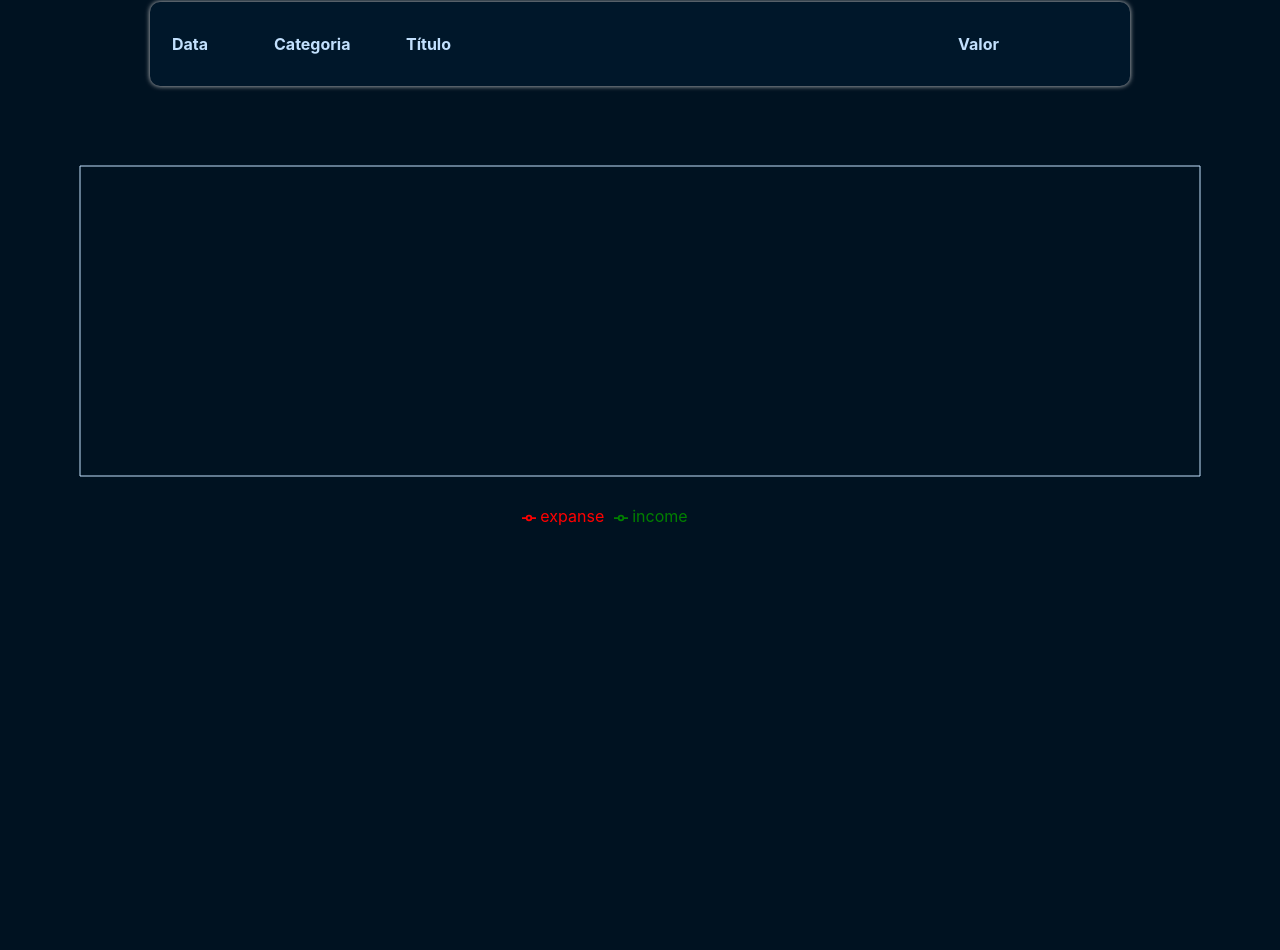
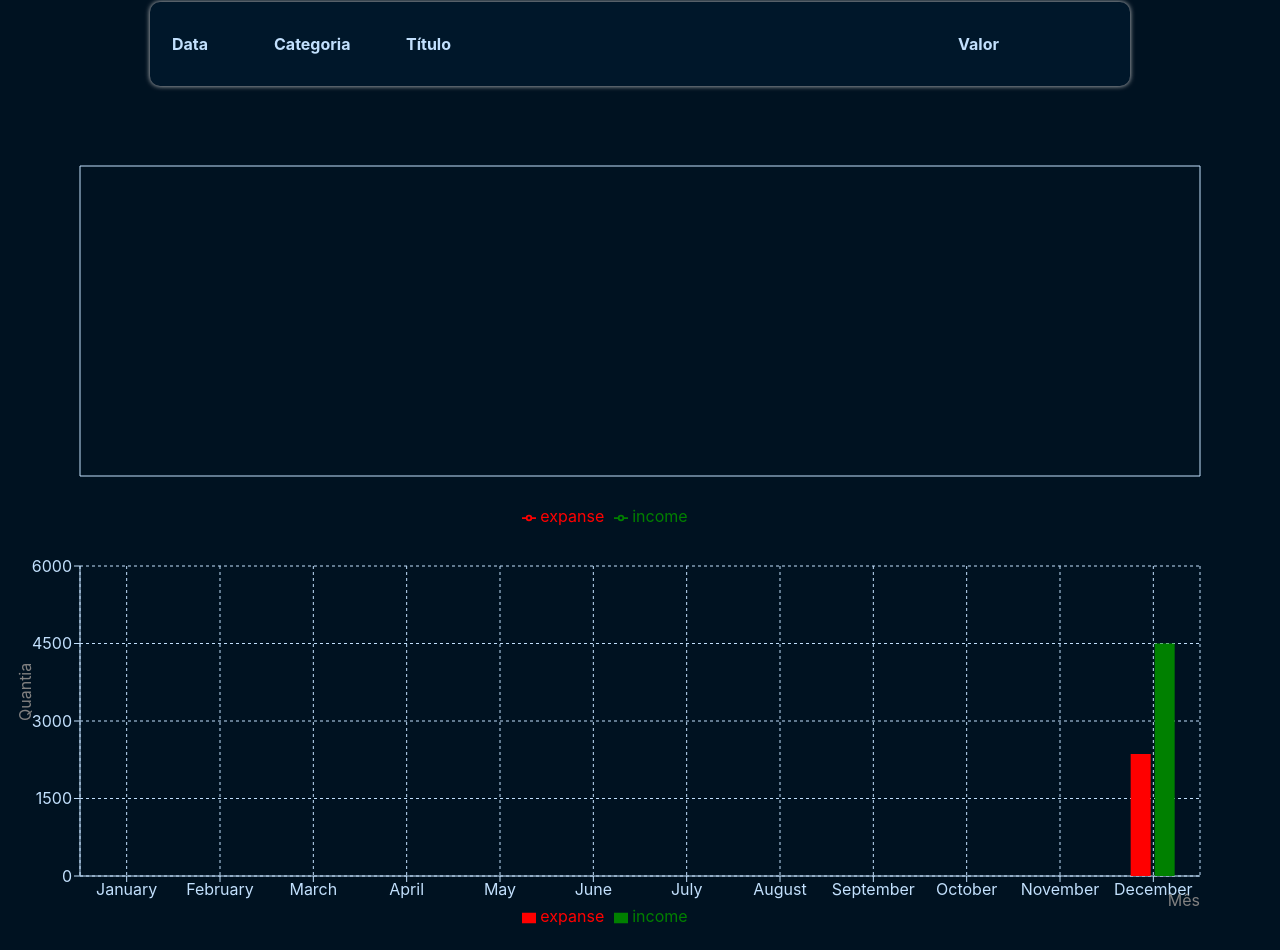
Before and after one commit to EsterKarolyne/SistemadeFinacas, a React (Create React App) app: page / in a window 1280 px wide. Shown: the part 380-1330 px from the top of the page. Before the commit the page ends 930 px from the top, so only its background shows below. Built offline with nearby package versions, Linux system fonts and the light colour scheme.

Commit message:
feat: adiciona gráfico anual

```diff
--- a/src/App.tsx
+++ b/src/App.tsx
@@ -7,7 +7,7 @@ import { getCurrentMonth, filterListByMonth } from "./helpers/dateFilter";
 import { TableArea } from "./components/TableArea";
 import { InfoArea } from "./components/InfoArea";
 import { InputArea } from "./components/InputArea";
-import Example from "./components/Chart";
+import Chart from "./components/Chart";
 const App = () => {
   const [list, setList] = useState<Item[]>(() => {
     const savedList = localStorage.getItem("financeAppList");
@@ -81,7 +81,7 @@ const App = () => {
 
         <TableArea list={filteredList} onRemoveItem={handleRemoveItem} />
       </C.Body>
-      <Example filteredList={filteredList} income={income} expanse={expanse}/>
+      <Chart filteredList={filteredList} fullList={list} income={income} expanse={expanse}/>
     </C.Container>
   );
 };
--- a/src/components/Chart/index.tsx
+++ b/src/components/Chart/index.tsx
@@ -1,4 +1,4 @@
-import {categories} from "../../data/categories";
+
 import {
   Line,
   XAxis,
@@ -8,23 +8,26 @@ import {
   Legend,
   ResponsiveContainer,
   ComposedChart,
-
+  Bar,
+  BarChart
 } from "recharts";
-
-const Chart = ({ filteredList }: any) => {
+import { getYearlyData } from '../../helpers/dateFilter';
+import { categories } from "../../data/categories";
+const Chart = ({ filteredList, fullList }: any) => {
   const isExpense = (item: any) => {
     return categories[item.category].expense;
   };
 
   const cleanList = filteredList.map((item: any) => ({
-        date: item.date.toLocaleDateString() ,
+    date: item.date.toLocaleDateString(),
     expanse: isExpense(item) ? item.value : 0,
     income: !isExpense(item) ? item.value : 0,
   }));
 
 
-
+  const yearList = getYearlyData(fullList, categories);
   return (
+    <div>
       <ResponsiveContainer width="100%" height={400}>
         <ComposedChart
           width={500}
@@ -43,16 +46,51 @@ const Chart = ({ filteredList }: any) => {
           <XAxis
             stroke="#C2E0FD"
             dataKey="date"
-          label={{ value: "Data", position: "insideBottomRight", offset: 0, color:"#C2E0FD" }}
+            label={{
+              value: "Data",
+              position: "insideBottomRight",
+              offset: 0,
+              color: "#C2E0FD",
+            }}
           />
           <YAxis
             stroke="#C2E0FD"
-          label={{ value: "Quantia", angle: -90, position: "insideLeft", color:"#C2E0FD" }}
+            label={{
+              value: "Quantia",
+              angle: -90,
+              position: "insideLeft",
+              color: "#C2E0FD",
+            }}
           />
           <Line type="monotone" dataKey="expanse" stroke="red" />
           <Line type="monotone" dataKey="income" stroke="green" />
         </ComposedChart>
       </ResponsiveContainer>
+      <div>
+      <ResponsiveContainer width="100%" height={400}>
+        <BarChart
+          width={500}
+          height={400}
+          data={yearList}
+          margin={{
+            top: 20,
+            right: 80,
+            bottom: 20,
+            left: 20,
+          }}
+        >
+          <CartesianGrid stroke="#C2E0FD" strokeDasharray="3 3" />
+          <Tooltip />
+          <Legend />
+          <XAxis  stroke="#C2E0FD" dataKey="month" label={{ value: 'Mês', position: 'insideBottomRight', offset: 0, color: "#C2E0FD", }} />
+          <YAxis  stroke="#C2E0FD" label={{ value: 'Quantia', angle: -90, position: 'insideLeft', color: "#C2E0FD", }} />
+          <Bar dataKey="expanse" barSize={20} fill="red" />
+          <Bar dataKey="income" barSize={20} fill="green" />
+
+        </BarChart>
+      </ResponsiveContainer>
+      </div>
+    </div>
   );
 };
 
--- a/src/helpers/dateFilter.ts
+++ b/src/helpers/dateFilter.ts
@@ -57,3 +57,24 @@ export const formatCurrentMonth = (currentMonth: string): string => {
   return `
     ${months[parseInt(month) - 1]} de ${year}`;
 };
+
+export const getYearlyData = (list:any, categories: any) => {
+
+  let monthlyData = Array.from({ length: 12 }, () => ({ expanse: 0, income: 0 }));
+
+
+  list.forEach((item: any) => {
+    const month = item.date.getMonth();
+    if (categories[item.category].expense) {
+      monthlyData[month].expanse += item.value;
+    } else {
+      monthlyData[month].income += item.value;
+    }
+  });
+
+  return monthlyData.map((data, index) => ({
+    month: new Date(0, index).toLocaleString('default', { month: 'long' }),
+    expanse: data.expanse,
+    income: data.income,
+  }));
+};
```
Lines whose indentation alone changed are shown as unchanged.
